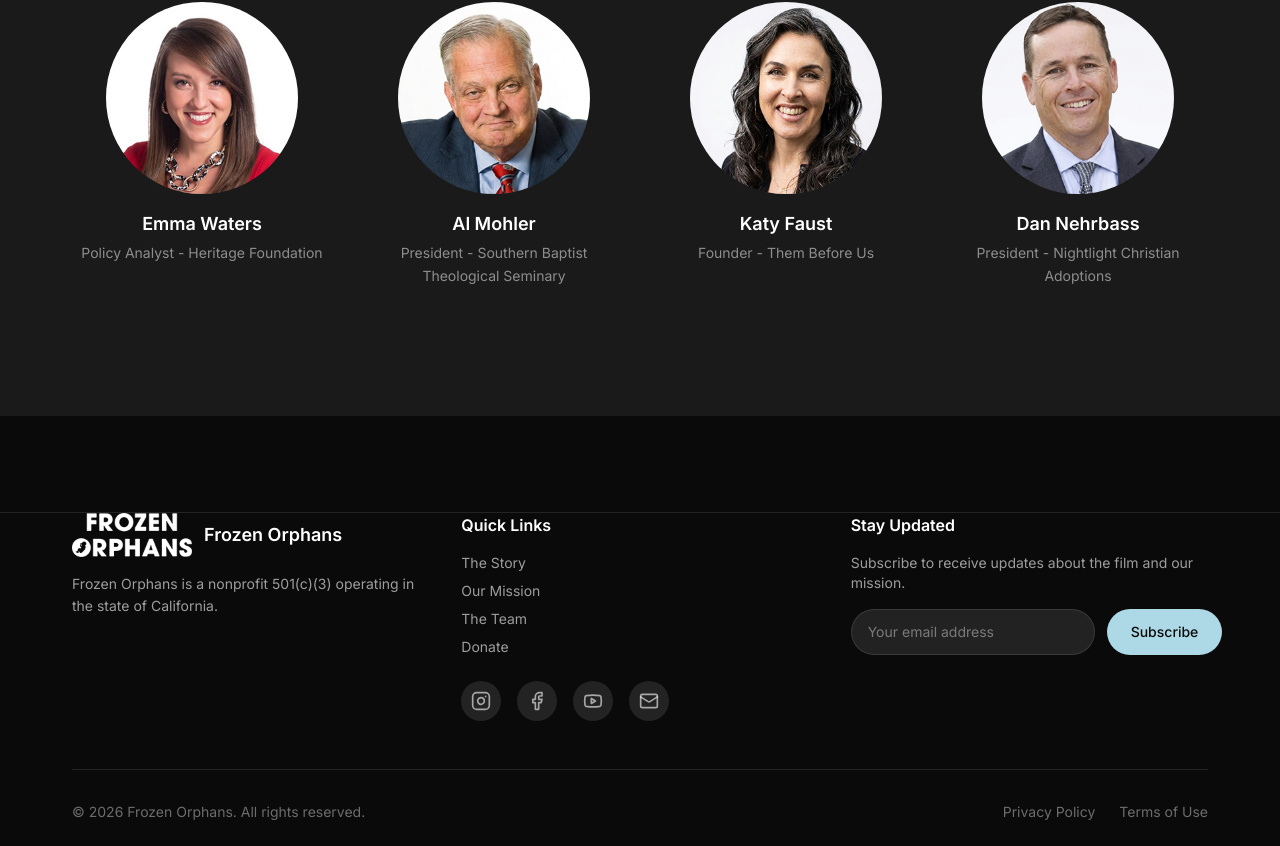
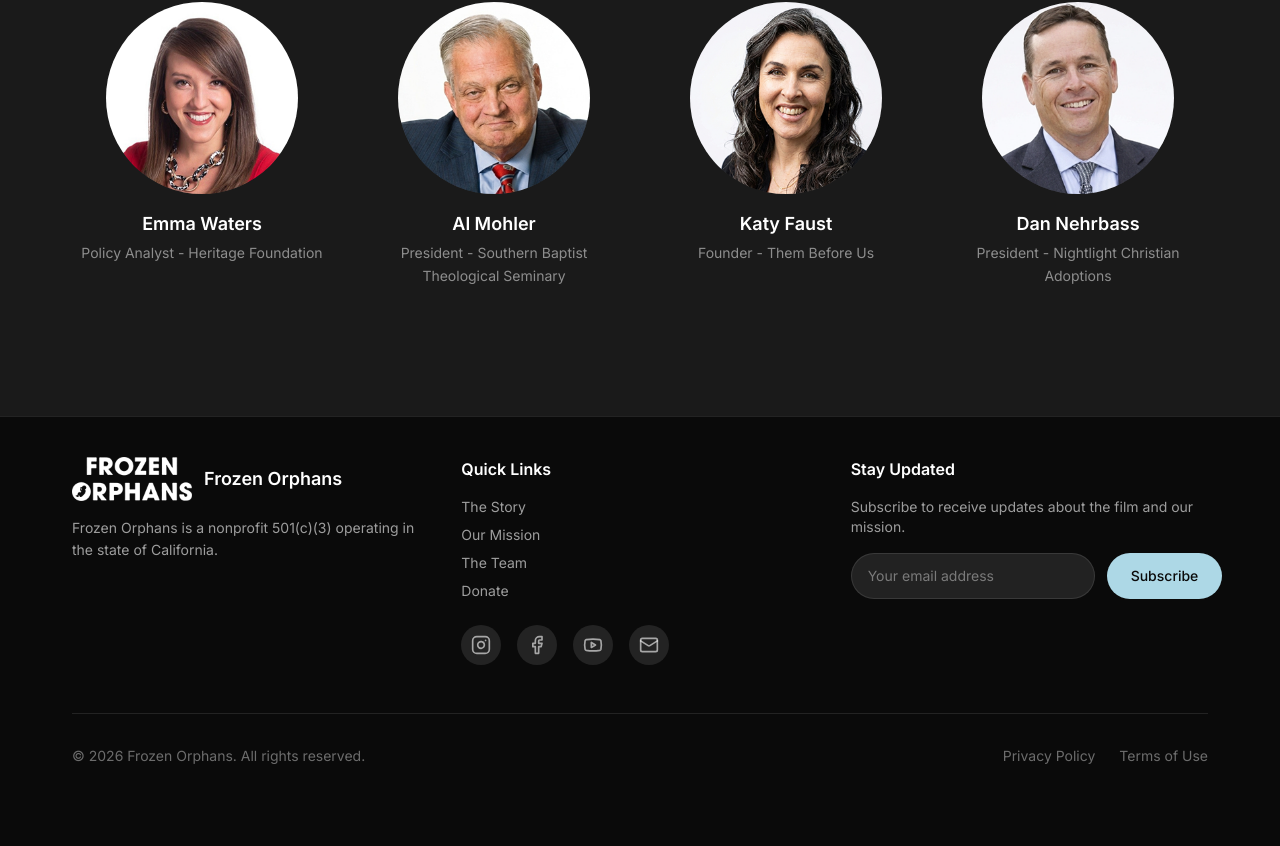
Before and after one commit to Chuabacca/frozen-orphans-demo, a Next.js app: page / in a window 1280 px wide. Shown: the part 3399-4245 px from the top of the page. Before the commit the page ends 4221 px from the top, so only its background shows below. Built offline with nearby package versions, Linux system fonts and the light colour scheme.

Commit message:
Fix global CSS to allow vertical padding

```diff
--- a/next.config.ts
+++ b/next.config.ts
@@ -1,11 +1,11 @@
 import type { NextConfig } from "next";
 
 const nextConfig: NextConfig = {
-  output: "export",
+  // output: "export",
   images: {
     unoptimized: true,
   },
-  basePath: "/frozen-orphans-demo", // Uncomment and update if deploying to a subdirectory
+  // basePath: "/frozen-orphans-demo", // Uncomment and update if deploying to a subdirectory
 };
 
 export default nextConfig;
--- a/src/app/globals.css
+++ b/src/app/globals.css
@@ -77,11 +77,13 @@
 .section-container {
   max-width: 1200px;
   margin: 0 auto;
-  padding: 0 1.5rem;
+  padding-left: 1.5rem;
+  padding-right: 1.5rem;
 }
 
 @media (min-width: 768px) {
   .section-container {
-    padding: 0 2rem;
+    padding-left: 2rem;
+    padding-right: 2rem;
   }
 }
--- a/src/components/Footer.tsx
+++ b/src/components/Footer.tsx
@@ -8,8 +8,8 @@
     const currentYear = new Date().getFullYear();
 
     return (
-        <footer className="bg-[#0A0A0A] border-t border-white/10 mt-24">
-            <div className="section-container py-16 md:py-20">
+        <footer className="bg-[#0A0A0A] border-t border-white/10">
+            <div className="section-container pt-6 pb-16 md:pt-10 md:pb-20">
                 <div className="grid grid-cols-1 md:grid-cols-3 gap-12 md:gap-8">
                     {/* Column 1: Logo & Tagline */}
                     <motion.div
```
